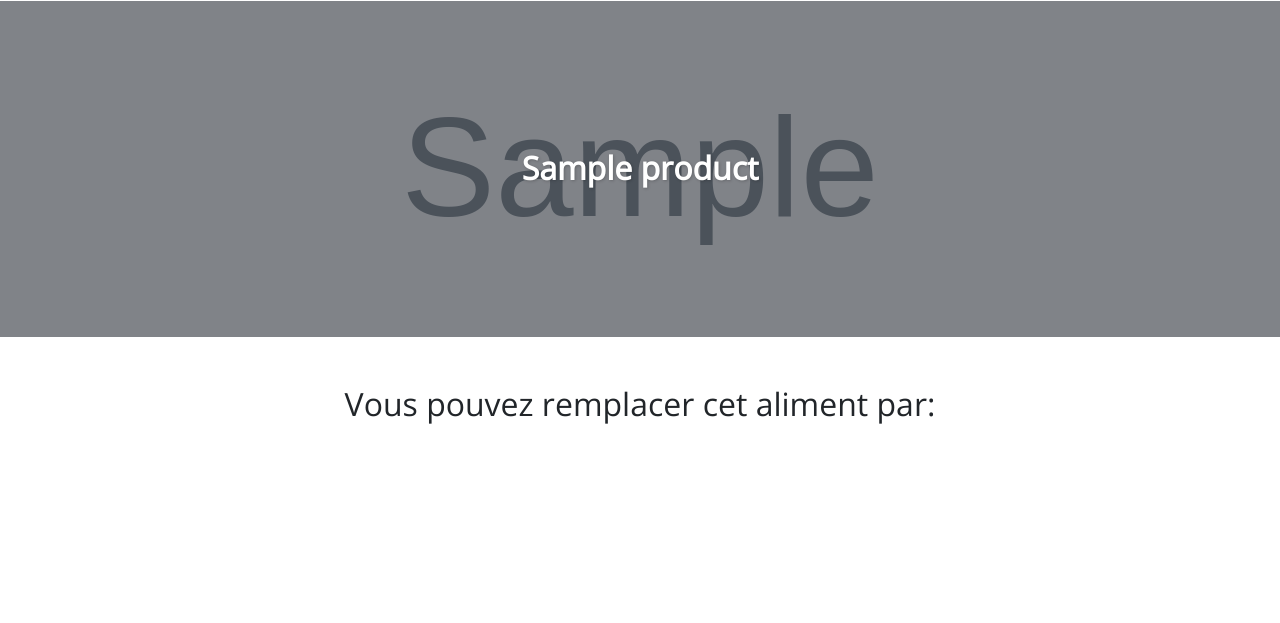
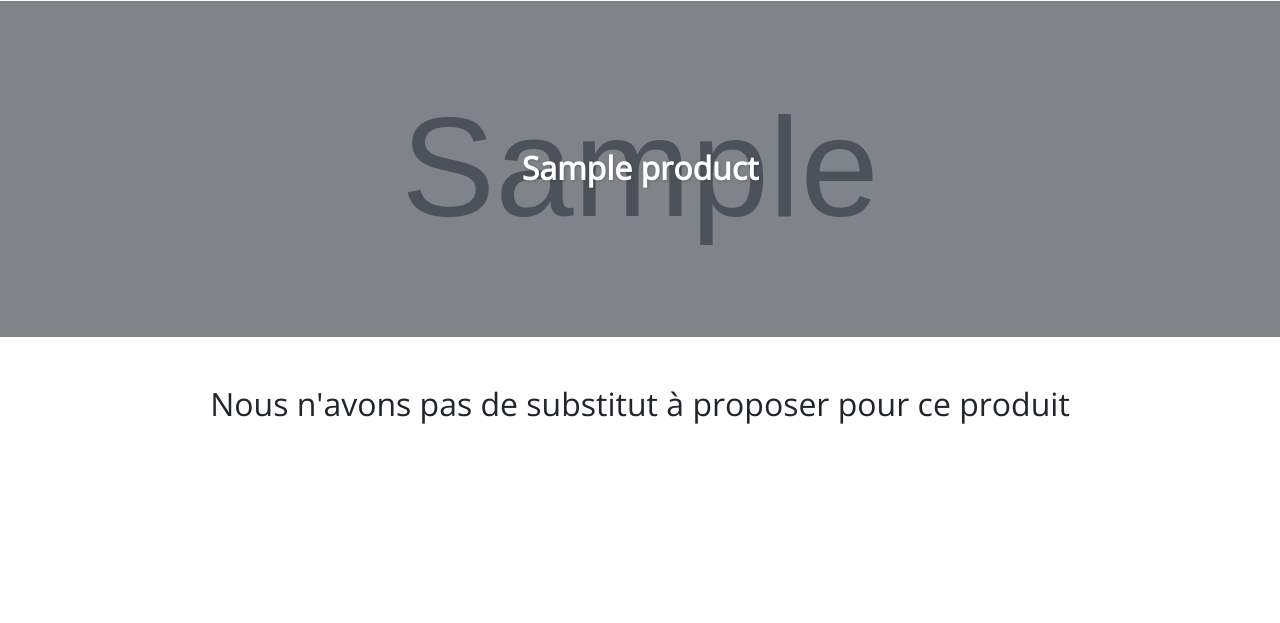
Before and after one commit to flodelage/pur-beurre, a Django app: page /catalog/product/1/substitutes in a window 1280 px wide. Shown: the part 69-692 px from the top of the page. Run offline with Django 3.2, Linux system fonts and the light colour scheme; tables that the repository leaves empty hold one stand-in row (values such as "Sample post"); grey boxes marked "Sample" are stand-in pictures; some libraries are stand-ins or nearby versions; some web fonts are replaced.

Commit message:
update conditions in substitutes_list.html

```diff
--- a/catalog/templates/catalog/substitutes_list.html
+++ b/catalog/templates/catalog/substitutes_list.html
@@ -12,7 +12,11 @@
     </div>
     <div class="row">
         <div class="col-12 pt-5 pb-3 px-0 text-center">
-            <h2>Vous pouvez remplacer cet aliment par:</h2>
+            {% if substitutes|length == 0 %}
+                <h2>Nous n'avons pas de substitut à proposer pour ce produit</h2>
+            {% else %}
+                <h2>Vous pouvez remplacer cet aliment par:</h2>
+            {% endif %}
         </div>
     </div>
     <div class="searchpage-container">
```
